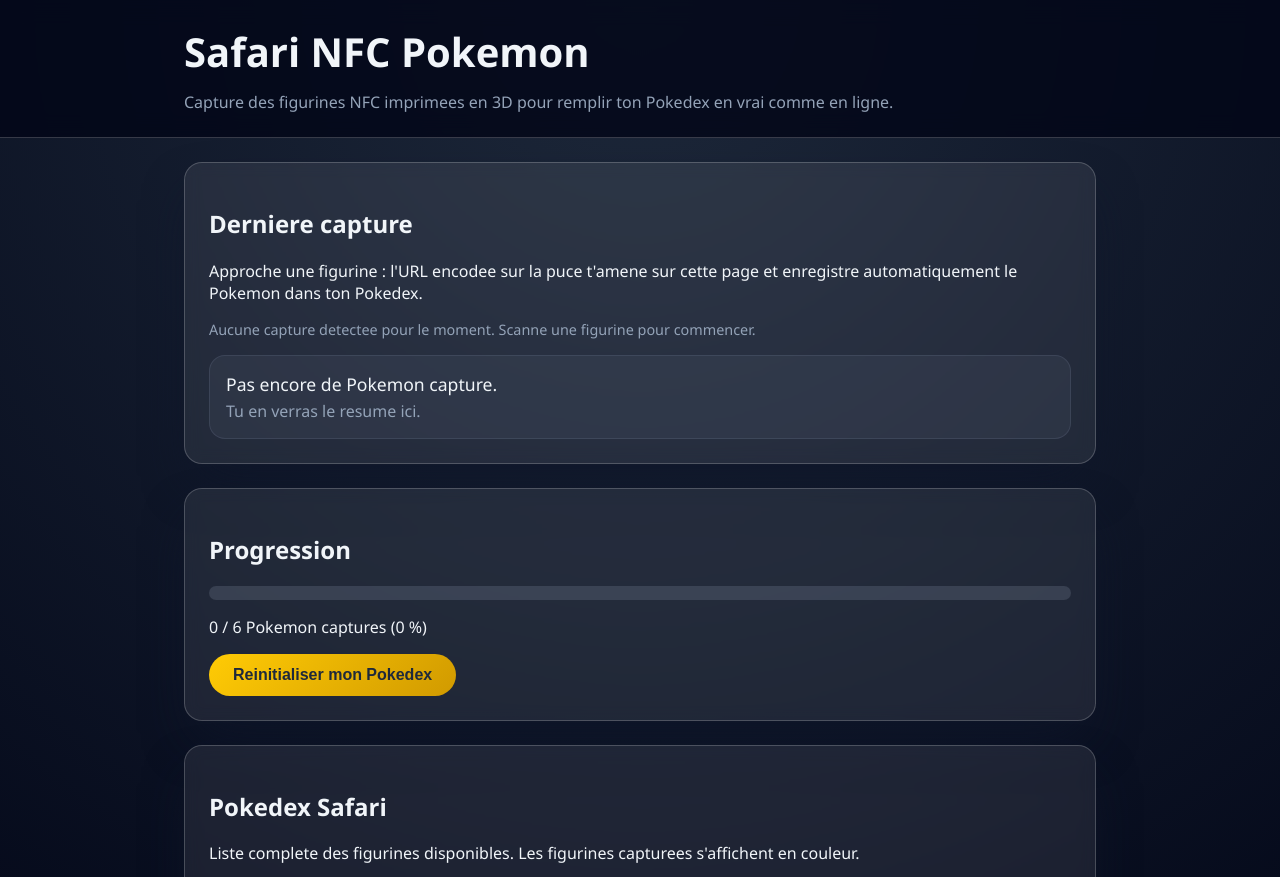
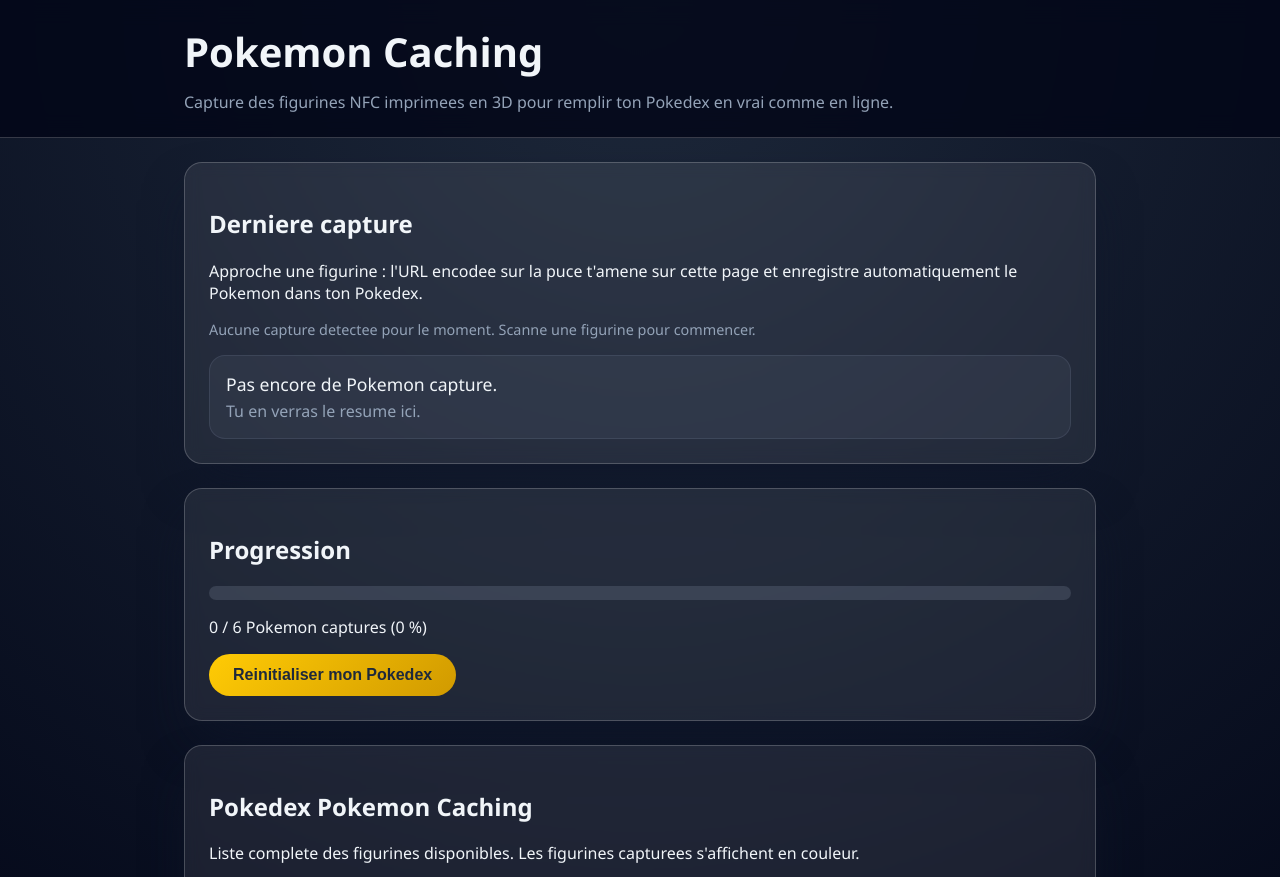
Before and after one commit to coeyn/pokemon-caching, a plain HTML site: page index.html in a window 1280 px wide. Shown: the top 877 px of the page. Drawn offline with Linux system fonts and the light colour scheme.

Commit message:
Intitulés et branding mis à jour vers “Pokemon Caching” dans index.html:6 et index.html:21, y compris le titre du Pokédex. Clé de persistance renommée en pokemon-caching-progress-v1 dans scripts/app.js:3 ; le snippet d’exemple suit la nouvelle valeur dans README.md:18. Documentation et en-tête harmonisés avec le nouveau nom (README.md:1).

```diff
--- a/index.html
+++ b/index.html
@@ -3,13 +3,13 @@
   <head>
     <meta charset="UTF-8" />
     <meta name="viewport" content="width=device-width, initial-scale=1.0" />
-    <title>Safari NFC Pokemon</title>
+    <title>Pokemon Caching</title>
     <link rel="stylesheet" href="styles/main.css" />
   </head>
   <body>
     <header class="site-header">
       <div class="wrapper">
-        <h1>Safari NFC Pokemon</h1>
+        <h1>Pokemon Caching</h1>
         <p>
           Capture des figurines NFC imprimees en 3D pour remplir ton Pokedex en
           vrai comme en ligne.
@@ -42,7 +42,7 @@
         <button id="reset-progress" type="button">Reinitialiser mon Pokedex</button>
       </section>
       <section class="card" id="pokedex-section">
-        <h2>Pokedex Safari</h2>
+        <h2>Pokedex Pokemon Caching</h2>
         <p>
           Liste complete des figurines disponibles. Les figurines capturees
           s'affichent en couleur.
--- a/scripts/app.js
+++ b/scripts/app.js
@@ -1,6 +1,6 @@
 import { pokedex } from "./data/pokedex.js";
 
-const storageKey = "safari-nfc-progress-v1";
+const storageKey = "pokemon-caching-progress-v1";
 
 const captureStatusMessage = document.querySelector(
   "#capture-status-message"
```
Also changed, not shown: 1 other file.
